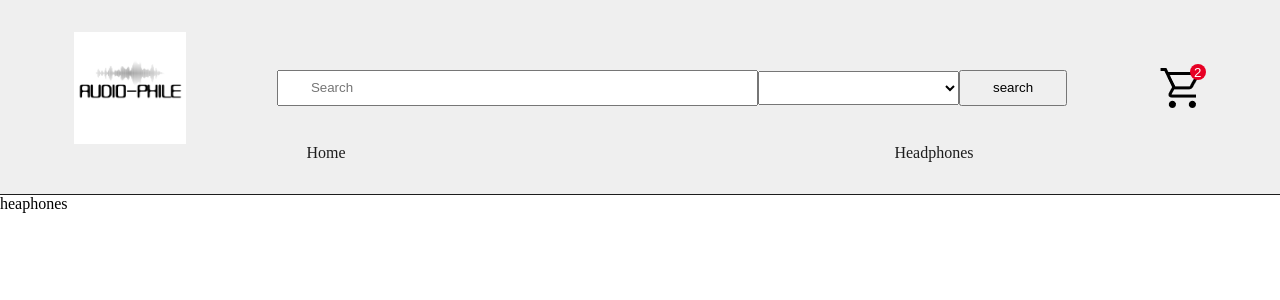
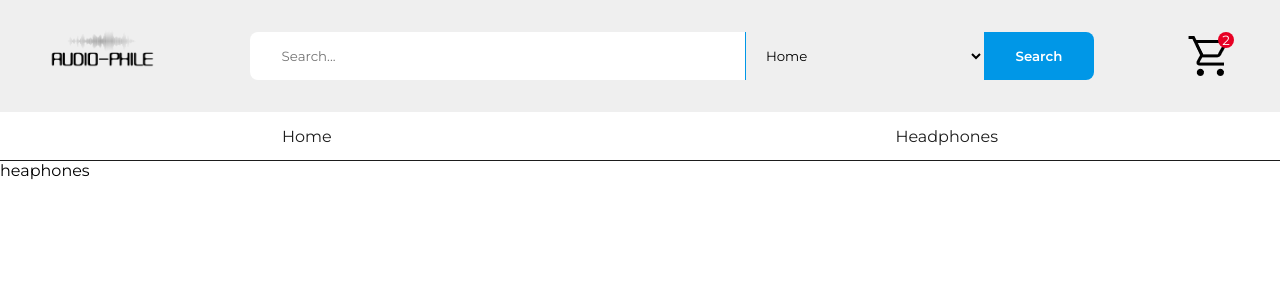
Before and after one commit to ivomasi/audio-phile, a React (Create React App) app: page /headphones in a window 1280 px wide. Shown: the top 300 px of the page. Built offline with nearby package versions, Linux system fonts and the light colour scheme.

Commit message:
styled navigation

```diff
--- a/public/index.html
+++ b/public/index.html
@@ -7,7 +7,9 @@
   <link rel="icon" type="image/png" sizes="32x32" href="/favicon-32x32.png">
   <link rel="icon" type="image/png" sizes="16x16" href="/favicon-16x16.png">
   <link rel="manifest" href="/site.webmanifest">
-
+  <link rel="preconnect" href="https://fonts.googleapis.com">
+<link rel="preconnect" href="https://fonts.gstatic.com" crossorigin>
+<link href="https://fonts.googleapis.com/css2?family=Montserrat:ital,wght@0,300;0,400;0,600;1,400&display=swap" rel="stylesheet">
   <meta name="viewport" content="width=device-width, initial-scale=1" />
   <meta name="theme-color" content="#000000" />
   <meta name="description" content="Ecommerce store for audio products" />
--- a/src/components/Button.js/Button.js
+++ b/src/components/Button.js/Button.js
@@ -1,13 +1,13 @@
 import React from "react";
 
 import styled, { createGlobalStyle } from "styled-components";
-
+import colors from "../../styled-system/colors.js";
 import {flexCenter} from "../../shared/styles/common.js"
 
 
-function Button({ type = "button", text, onClick, size="m" }) {
+function Button({ type = "button", text, onClick, size="m", primary = false }) {
 	return (
-		<Btn type={type} onClick={onClick} size={size} >
+		<Btn type={type} onClick={onClick} size={size} primary={primary} >
 			{text}
 		</Btn>
 	);
@@ -24,6 +24,11 @@ const Btn = styled.button`
 	height: ${(props) => BUTTON_SIZE[props.size]};
 	line-height: ${(props) => BUTTON_SIZE[props.size]};
 	padding: 1rem 2rem;
+    border: none;
+    color: ${colors.white};
+    text-transform: capitalize;
+    font-weight: 600;
+    background-color: ${(props) => props.primary ? colors.primaryColor : colors.secondaryColor};
 `;
 
 export default Button;
--- a/src/components/Navbar/Navbar.js
+++ b/src/components/Navbar/Navbar.js
@@ -40,14 +40,25 @@ const Navigation = styled.nav`
 	display: flex;
   flex-direction: column;
   border-bottom: 1px solid ${colors.dark};
-  padding: 2rem ;
   text-transform: capitalize;
-  background-color: ${colors.lightGrey};
+  background-color: ${colors.white};
 
   .nav-segment {
     width: 100%;
 	  display: flex;
     justify-content: space-around;
+	background-color: ${colors.white};
+	justify-content: space-around;
+	align-items: center;
+
+  }
+
+  .nav-segment:first-child {
+	background-color: ${colors.lightGrey};
+  }
+
+  .nav-segment:not(:first-child) {
+	min-height: 3rem;
   }
 
   a {
@@ -55,7 +66,7 @@ const Navigation = styled.nav`
     color: ${colors.dark};
 
     :hover {
-      text-decoration: underline;
+	  color: ${colors.primaryColor}
     }
   }
 `;
--- a/src/components/SearchBar/SearchBar.js
+++ b/src/components/SearchBar/SearchBar.js
@@ -1,44 +1,81 @@
-import React from "react";
-
+import React, { useState } from "react";
 
 //css
 import styled from "styled-components";
-import {flexCenter} from "../../shared/styles/common.js"
+import { flexCenter } from "../../shared/styles/common.js";
 
+//routing for search catergory names
+import { routing } from "../../routing/routing.js";
 
 //comps
 import { StyledInput as Input } from "../../shared/Input/Input";
+import colors from "../../styled-system/colors.js";
 import Button from "../Button.js/Button";
 
 function SearchBar() {
+	const [selectValue, setSelectValue] = useState("");
+	const [searchTextField, setSearchTextField] = useState("")
+
+	const handleCatChange = (e) => {
+		const selectedOption = e.target.value;
+
+		setSelectValue(selectedOption)
+	};
+
+	const handleTextChange = (e) => {
+		const text = e.target.value
+		setSearchTextField(text)
+	}
+
 	const handleSubmit = (e) => {
 		e.preventDefault();
 
-		console.log(e);
+		const query = {
+			category: selectValue,
+			search: searchTextField
+		}
+
+		console.log(query)
 	};
 
 	return (
 		<Search onSubmit={handleSubmit}>
-			<SearchText type="text" placeholder="search"></SearchText>
-			<SearchCat></SearchCat>
-			<Button type="submit" text="search" />
+			<SearchText type="text" placeholder="search..." onChange={handleTextChange}></SearchText>
+			<SearchCat name="categories" value={selectValue} onChange={handleCatChange}>
+				{routing.map((route, i) => {
+					return (
+						<option key={i} value={route.name}>
+							{route.name}
+						</option>
+					);
+				})}
+			</SearchCat>
+			<Button type="submit" text="search" primary size="lg" />
 		</Search>
 	);
 }
 const Search = styled.form`
 	${flexCenter}
 	flex-basis: 66%;
+	border-radius: 0.5rem;
+	overflow: hidden;
+	height: 3rem;
 `;
 
 const SearchText = styled(Input)`
 	flex-basis: 60%;
+	height: 100%;
 `;
 
 const SearchCat = styled.select`
 	flex-basis: 25%;
-	height: 2rem;
+	box-sizing: content-box;
+	height: 100%;
 	line-height: 2rem;
-	padding: 1rem 2rem;
+	padding: 0 1rem;
+	border: none;
+	text-transform: capitalize;
+	border-left: 1px solid ${colors.primaryColor};
 `;
 
 export default SearchBar;
--- a/src/shared/Input/Input.js
+++ b/src/shared/Input/Input.js
@@ -12,6 +12,8 @@ export const StyledInput = styled.input`
     height: 2rem;
 	line-height: 2rem;
 	padding: 1rem 2rem;
+	border: none;
+
 
     :focus {
 		outline: none;
--- a/src/shared/styles/globalStyles.js
+++ b/src/shared/styles/globalStyles.js
@@ -1,10 +1,13 @@
 import { createGlobalStyle } from 'styled-components';
+
+
 
 const GlobalStyle = createGlobalStyle`
   * {
     margin: 0;
     padding: 0;
     box-sizing: border-box;
+    font-family: 'Montserrat', sans-serif;
   }
 `;
 
```
Also changed, not shown: public/img/logo.png.
